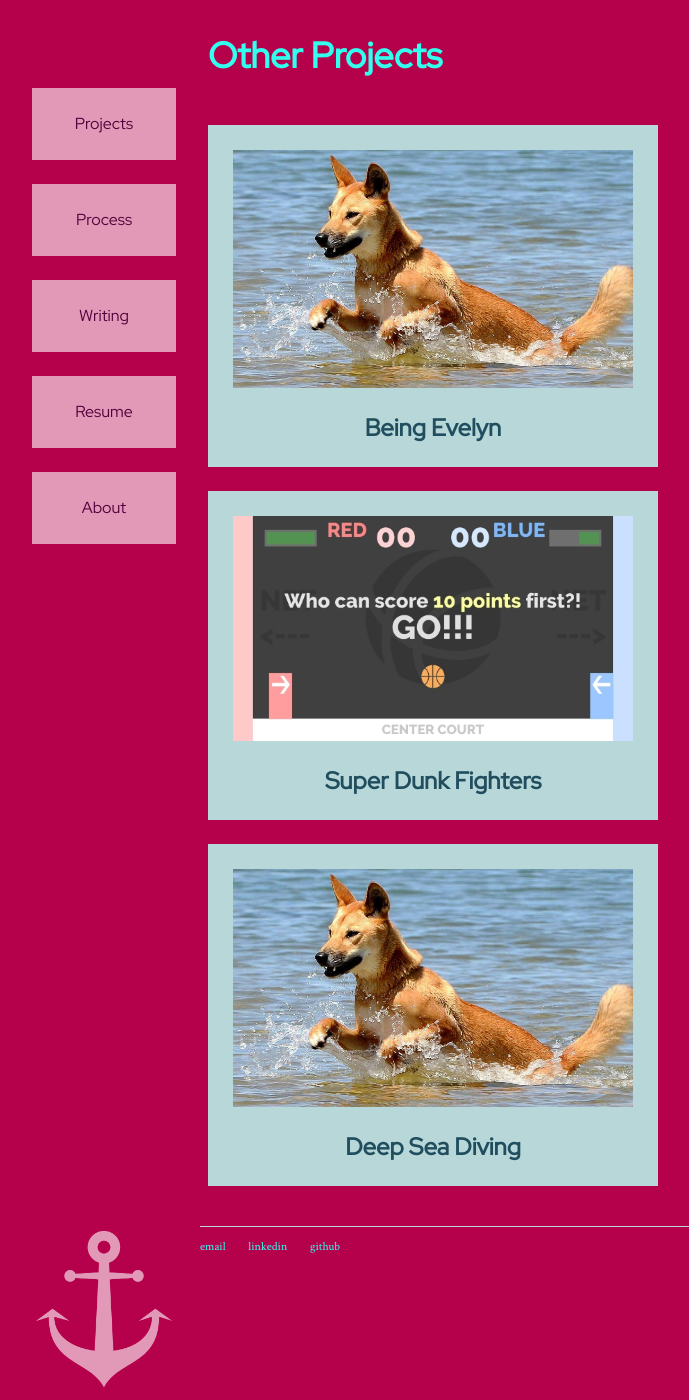
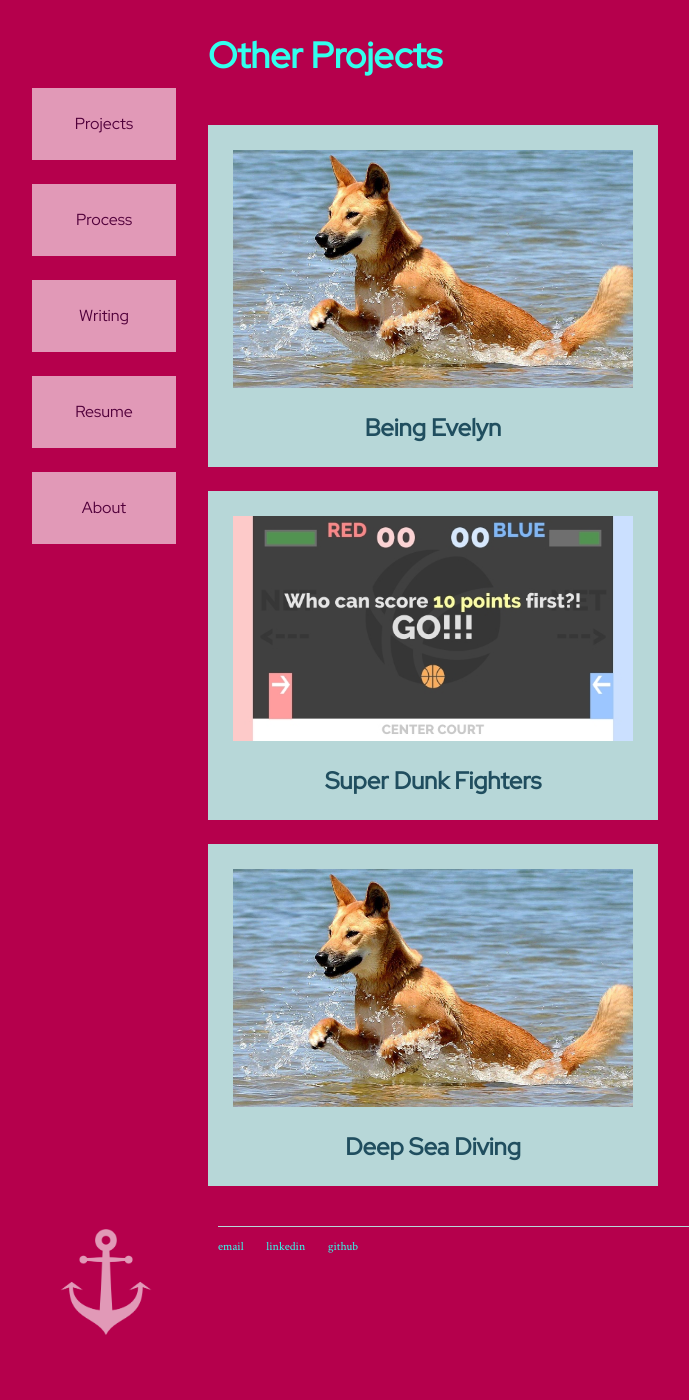
Before and after one commit to digigrant/digigrant.github.io, a Jekyll site: the page built from index.html, in a window 1280 px wide and 1400 px high, scrolled down 1957 px. Shown: the whole window, without its empty margins (0-689 px from the left). Built offline with Jekyll 4.4.1, drawn with Linux system fonts in a browser that asks for light colours; after the commit the page ends 3303 px from its top, so only the background shows below that.

Commit message:
Update main.scss

```diff
--- a/_sass/main.scss
+++ b/_sass/main.scss
@@ -66,18 +66,18 @@ h1
 footer
 {
     clear: both;
-    height: 166px;
+    height: 112px;
 
     .anchor
     {
-        width: 144px;
-        height: 166px;
+        width: 96px;
+        height: 112px;
         position: relative;
 
         float: left;
 
-        margin-left: 24px;
-        margin-right: 24px;
+        margin-left: 50px;
+        margin-right: 64px;
 
         opacity: 0.6;
 
```
